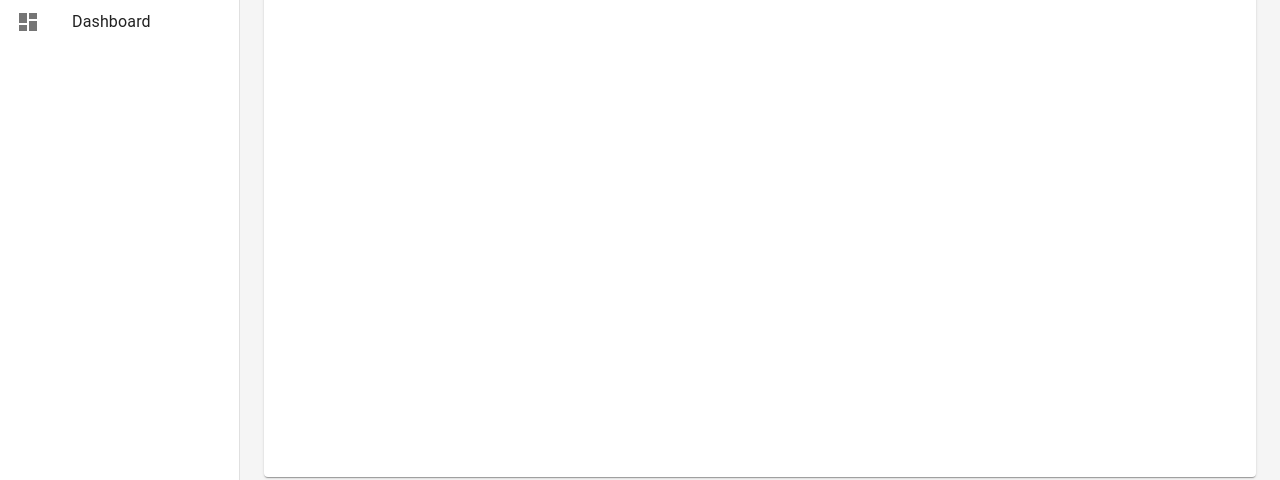
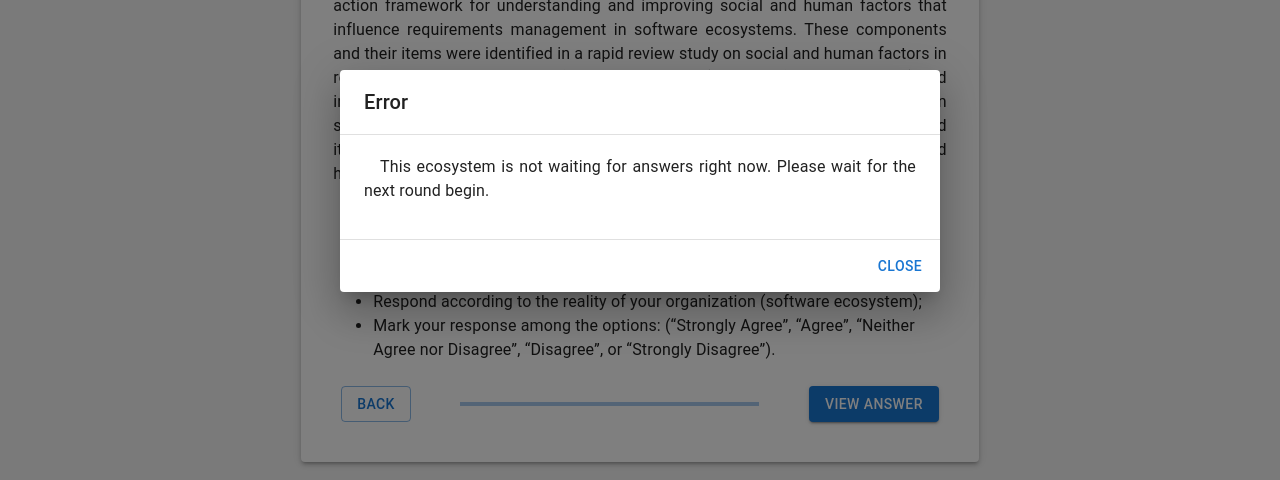
Before and after one commit to cassianojr/framework-shf, a React (Vite) app: page /ecos-survey/1 in a window 1280 px wide. Before the commit this address led to /dashboard. Shown: the part 219-699 px from the top of the page. Built offline with nearby package versions, Linux system fonts and the light colour scheme; no server answers; the database is empty; sample sign-in values are in the browser's storage.

Commit message:
Added error modal on EcosSurvey

```diff
--- a/src/pages/EcosSurvey.tsx
+++ b/src/pages/EcosSurvey.tsx
@@ -1,5 +1,5 @@
 import Navbar from "../components/Navbar";
-import { Paper, Toolbar, Typography } from "@mui/material";
+import { Divider, Paper, Toolbar, Typography } from "@mui/material";
 import { Container } from "@mui/system";
 import Footer from "../components/Footer";
 import Box from '@mui/material/Box';
@@ -14,6 +14,7 @@ import EcosystemService from "../services/EcosystemService";
 import { QuestionService } from "../services/QuestionService";
 import SnackBarComponent from "../components/SnackBarComponent";
 import SurveyStepper from "../components/SurveyStepper";
+import { Modal } from "../components/Modal";
 
 interface SelectItemsProps {
   id: string,
@@ -23,6 +24,7 @@ interface SelectItemsProps {
   order: number
 }
 
+
 export default function EcosSurvey() {
 
   const [appLoading, setAppLoading] = React.useState<boolean>(true);
@@ -31,6 +33,9 @@ export default function EcosSurvey() {
   const [socialHumanFactors, setSocialHumanFactors] = React.useState<Framework | undefined>(undefined);
   const [barriersToImproving, setBarriersToImproving] = React.useState<Framework | undefined>(undefined);
   const [strategies, setStrategies] = React.useState<Framework | undefined>(undefined);
+
+  const [errorModalState, setErrorModalState] = React.useState(false);
+  const [errorModalContent, setErrorModalContent] = React.useState({ title: "", description: "" } as { title: string, description: string });
 
   const [modalContent, setModalContent] = React.useState<SelectItemsProps[]>([] as SelectItemsProps[]);
   const [currentRound, setCurrentRound] = React.useState<number>(0);
@@ -60,6 +65,26 @@ export default function EcosSurvey() {
 
   const ecosId = useParams().ecosId;
   const [ecosName, setEcosName] = React.useState<string>("");
+
+
+  const ErrorModal = () => {
+    const handleClose = () => {
+      setErrorModalState(false);
+      navigate('/dashboard');
+    }
+
+    return (
+      <Modal.Root state={errorModalState} id={errorModalContent.title} handleClose={handleClose} title={errorModalContent.title}>
+        <Modal.Text>
+          <Typography sx={{ textAlign: 'justify', marginBottom: '1rem', textIndent: '1rem' }}>
+            {errorModalContent.description}
+          </Typography>
+        </Modal.Text>
+        <Divider />
+        <Modal.Actions handleClose={handleClose} />
+      </Modal.Root>
+    );
+  }
 
   React.useEffect(() => {
     if (loading) return;
@@ -106,8 +131,6 @@ export default function EcosSurvey() {
       setBarriersToImproving(barriersToImprovingLocal);
       setStrategies(strategiesLocal);
 
-
-
       setModalContent([
         {
           id: "social-human-factors",
@@ -152,9 +175,9 @@ export default function EcosSurvey() {
 
       QuestionService.getAnswersByUserId(getUser().uid)
         .then((answers) => {
-          if(answers.find((answer) => answer.ecossystem_id == ecosId)?.round == ecosData.current_round) {
-            alert("You have already answered this survey for this round. You will be redirected to the dashboard.");
-            navigate('/dashboard');
+          if (answers.find((answer) => answer.ecossystem_id == ecosId)?.round == ecosData.current_round) {
+            setErrorModalContent({ title: t('errors.title'), description: t('errors.already_answered') });
+            setErrorModalState(true);
             return;
           }
         });
@@ -173,8 +196,8 @@ export default function EcosSurvey() {
         handleFrameworkData(data);
       });
     }).catch(() => {
-      alert("Ecosystem is not waiting for answers");
-      navigate('/dashboard');
+      setErrorModalContent({ title: t('errors.title'), description: t('errors.not_accept_answers') });
+      setErrorModalState(true);
       return;
     });
 
@@ -184,6 +207,7 @@ export default function EcosSurvey() {
 
   return (
     <>
+      <ErrorModal />
       <SnackBarComponent snackBarState={feedBackSnackbarState} setSnackBarState={setFeedBackSnackbarState} severity={feedBackSnackBar.severity} text={feedBackSnackBar.text} />
       <Box >
         <Navbar />
--- a/src/translations/en/ecos_survey.json
+++ b/src/translations/en/ecos_survey.json
@@ -27,5 +27,10 @@
   "view_answer_btn": "View answer",
   "save_btn": "Save",
   "answers_saved": "Answers saved successfully!",
-  "answers_not_saved": "An error occurred while saving your answers. Please try again."
+  "answers_not_saved": "An error occurred while saving your answers. Please try again.",
+  "errors": {
+    "title": "Error",
+    "already_answered": "You have already answered this survey for this round. You will be redirected to the dashboard.",
+    "not_accept_answers": "This ecosystem is not waiting for answers right now. Please wait for the next round begin."
+  }
 }
--- a/src/translations/pt_br/ecos_survey.json
+++ b/src/translations/pt_br/ecos_survey.json
@@ -27,5 +27,10 @@
   "view_answer_btn": "Visualizar resposta",
   "save_btn": "Savlar",
   "answers_saved": "Respostas enviadas com sucesso!",
-  "answers_not_saved": "Erro ao enviar respostas!"
+  "answers_not_saved": "Erro ao enviar respostas!",
+  "errors": {
+    "title": "Ops!",
+    "already_answered": "Você já respondeu a esta pesquisa para esta rodada. Você será redirecionado para o painel.",
+    "not_accept_answers": "Este ecossistema não está esperando respostas no momento. Por favor, aguarde a próxima rodada ser iniciada."
+  }
 }
```
